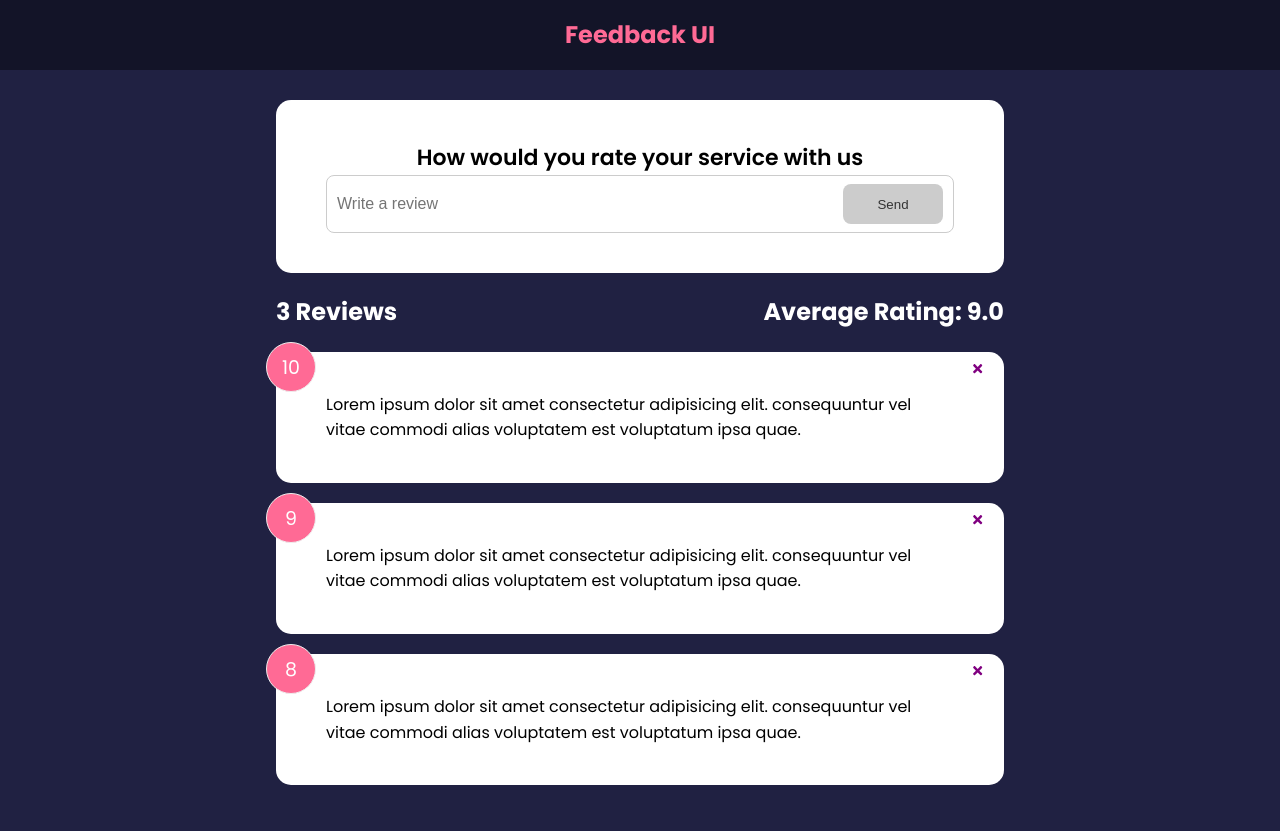
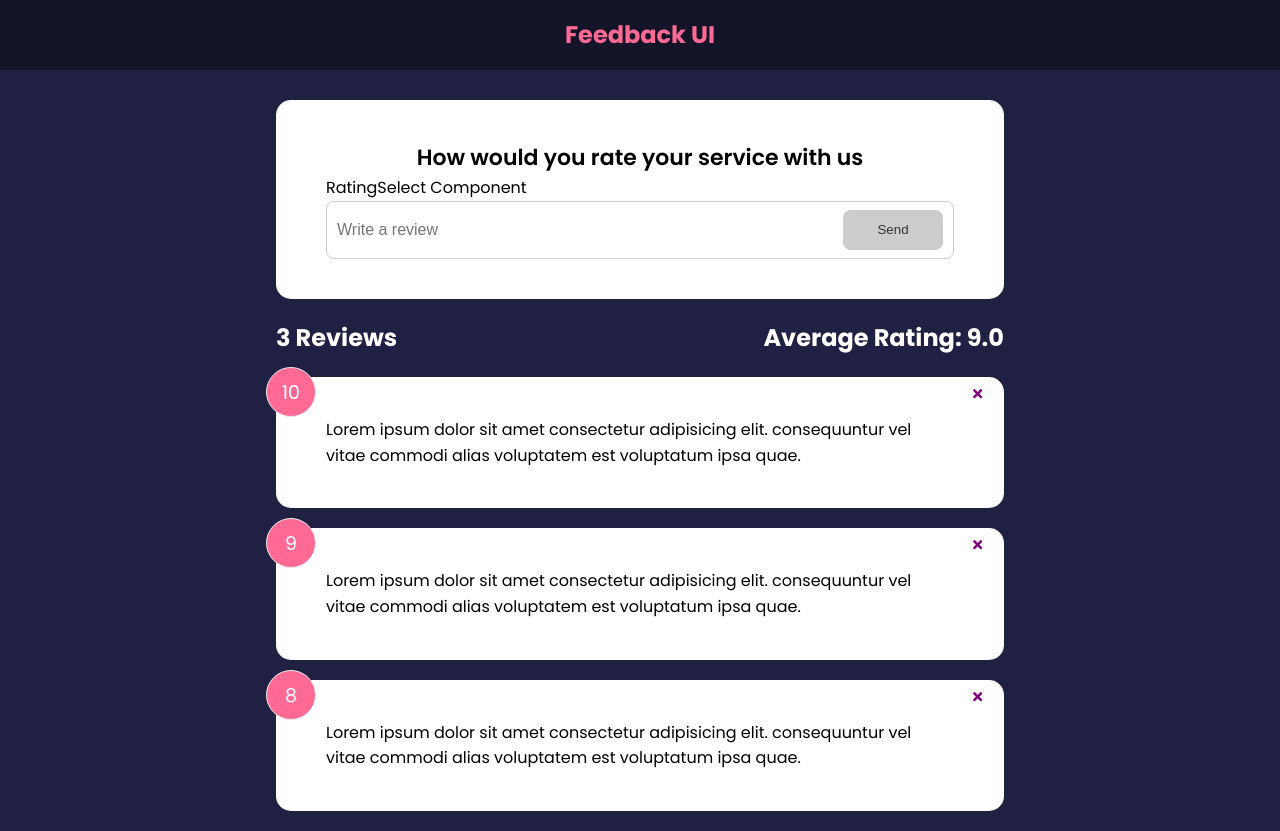
Before and after one commit to MarkLannen/React-Feedback-App, a React (Create React App) app: page / in a window 1280 px wide. Before the commit the page ends 805 px from the top, so only its background shows below. Built offline with nearby package versions, Linux system fonts and the light colour scheme.

Commit message:
add rating functionality

```diff
--- a/src/components/FeedbackForm.jsx
+++ b/src/components/FeedbackForm.jsx
@@ -1,9 +1,11 @@
 import { useState } from "react";
+import RatingSelect from "./RatingSelect";
 import Card from "./shared/Card";
 import Button from "./shared/Button";
 
 function FeedbackForm() {
   const [text, setText] = useState("");
+  const [rating, setRating] = useState(10);
   const [btnDisabled, setBtnDisabled] = useState("true");
   const [message, setMessage] = useState("");
 
@@ -27,7 +29,7 @@ function FeedbackForm() {
       <form>
         <h2>How would you rate your service with us</h2>
 
-        {/* @todo - rating select component */}
+        <RatingSelect select={(rating) => setRating(rating)} />
         <div className="input-group">
           <input
             onChange={handleTextChange}
--- /dev/null
+++ b/src/components/RatingSelect.jsx
@@ -0,0 +1,14 @@
+import { useState } from "react";
+
+function RatingSelect({ select }) {
+  const [selected, setSelected] = useState(10);
+
+  const handleChange = (e) => {
+    setSelected(+e.target.vaulue);
+    select(+e.target.vaulue);
+  };
+
+  return <div>RatingSelect Component</div>;
+}
+
+export default RatingSelect;
```
